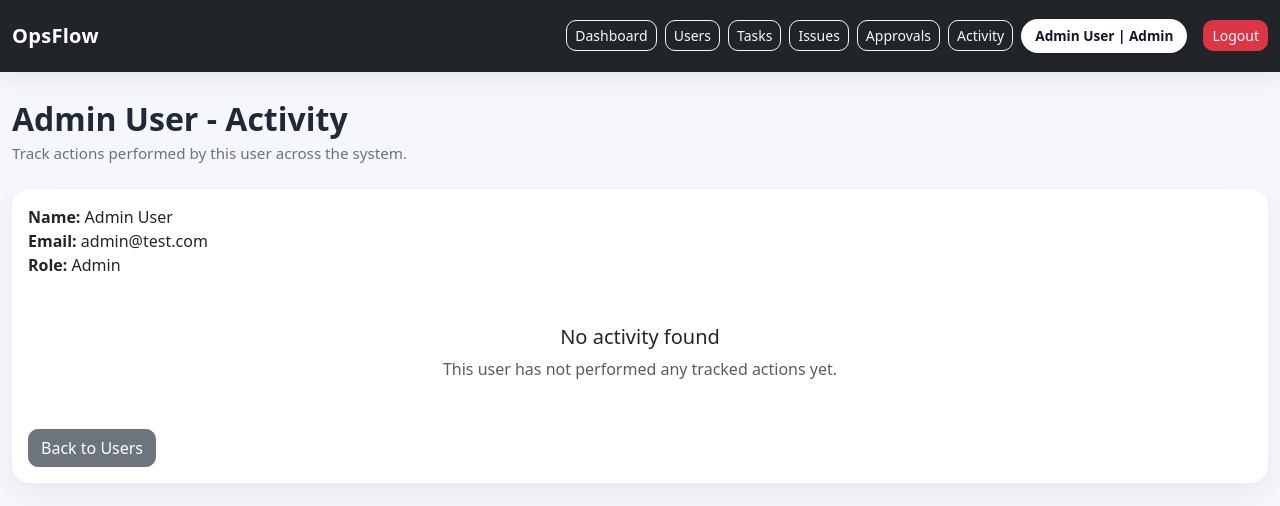
After one commit to Mzzjazmin/opsflow, a Flask app: page /users/1/activity in a window 1280 px wide. The commit adds this page. Shown: the top 506 px of the page. Run offline with Flask 3, Linux system fonts and the light colour scheme; a user stored in the database is signed in.

Commit message:
Add user activity tracking

```diff
--- a/app/routes.py
+++ b/app/routes.py
@@ -89,6 +89,8 @@ def new_user():
         db.session.add(user)
         db.session.commit()
 
+        log_activity(f"Created user: {user.full_name}", "User", user.id)
+
         flash("User created successfully.", "success")
         return redirect(url_for("main.users"))
 
@@ -121,10 +123,28 @@ def edit_user(user_id):
 
         db.session.commit()
 
+        log_activity(f"Edited user: {user.full_name}", "User", user.id)
+
         flash("User updated successfully.", "success")
         return redirect(url_for("main.users"))
 
     return render_template("user_edit_form.html", user=user)
+
+
+@main.route("/users/<int:user_id>/activity")
+@login_required
+def user_activity(user_id):
+    admin_required()
+    user = User.query.get_or_404(user_id)
+
+    logs = ActivityLog.query.filter_by(performed_by_id=user.id)\
+        .order_by(ActivityLog.timestamp.desc()).all()
+
+    return render_template(
+        "user_activity.html",
+        user=user,
+        logs=logs
+    )
 
 
 # ---------------- TASKS ----------------
--- /dev/null
+++ b/app/templates/user_activity.html
@@ -0,0 +1,45 @@
+{% extends "base.html" %}
+
+{% block content %}
+<div class="mb-4">
+    <h2 class="page-title mb-1">{{ user.full_name }} - Activity</h2>
+    <p class="section-subtitle mb-0">Track actions performed by this user across the system.</p>
+</div>
+
+<div class="card soft-card">
+    <div class="card-body">
+        <div class="mb-4">
+            <div><strong>Name:</strong> {{ user.full_name }}</div>
+            <div><strong>Email:</strong> {{ user.email }}</div>
+            <div><strong>Role:</strong> {{ user.role|title }}</div>
+        </div>
+
+        {% if logs %}
+            <div class="list-group">
+                {% for log in logs %}
+                    <div class="list-group-item">
+                        <div class="fw-semibold">{{ log.action }}</div>
+                        <div class="mt-1">
+                            <small class="text-muted">Type:</small> {{ log.entity_type }}
+                            <span class="mx-2">|</span>
+                            <small class="text-muted">Record ID:</small> {{ log.entity_id }}
+                        </div>
+                        <div>
+                            <small class="text-muted">Time:</small> {{ log.timestamp }}
+                        </div>
+                    </div>
+                {% endfor %}
+            </div>
+        {% else %}
+            <div class="text-center py-4">
+                <h5 class="mb-2">No activity found</h5>
+                <p class="text-muted mb-0">This user has not performed any tracked actions yet.</p>
+            </div>
+        {% endif %}
+
+        <div class="mt-4">
+            <a href="/users" class="btn btn-secondary">Back to Users</a>
+        </div>
+    </div>
+</div>
+{% endblock %}
--- a/app/templates/users.html
+++ b/app/templates/users.html
@@ -28,7 +28,8 @@
                                 </div>
                             </div>
 
-                            <div>
+                            <div class="d-flex gap-2">
+                                <a href="/users/{{ user.id }}/activity" class="btn btn-outline-secondary btn-sm">Activity</a>
                                 <a href="/users/{{ user.id }}/edit" class="btn btn-outline-primary btn-sm">Edit</a>
                             </div>
                         </div>
```
